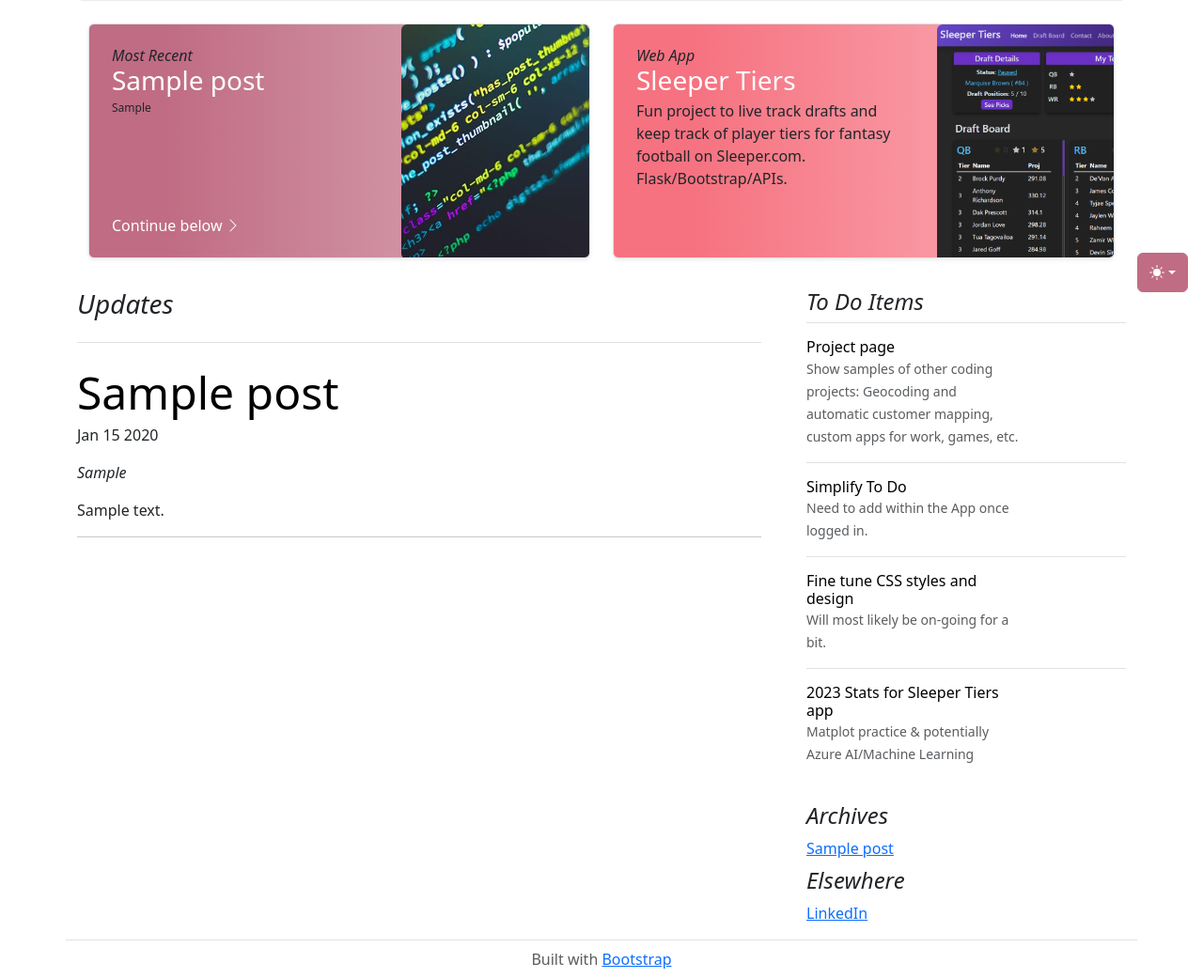
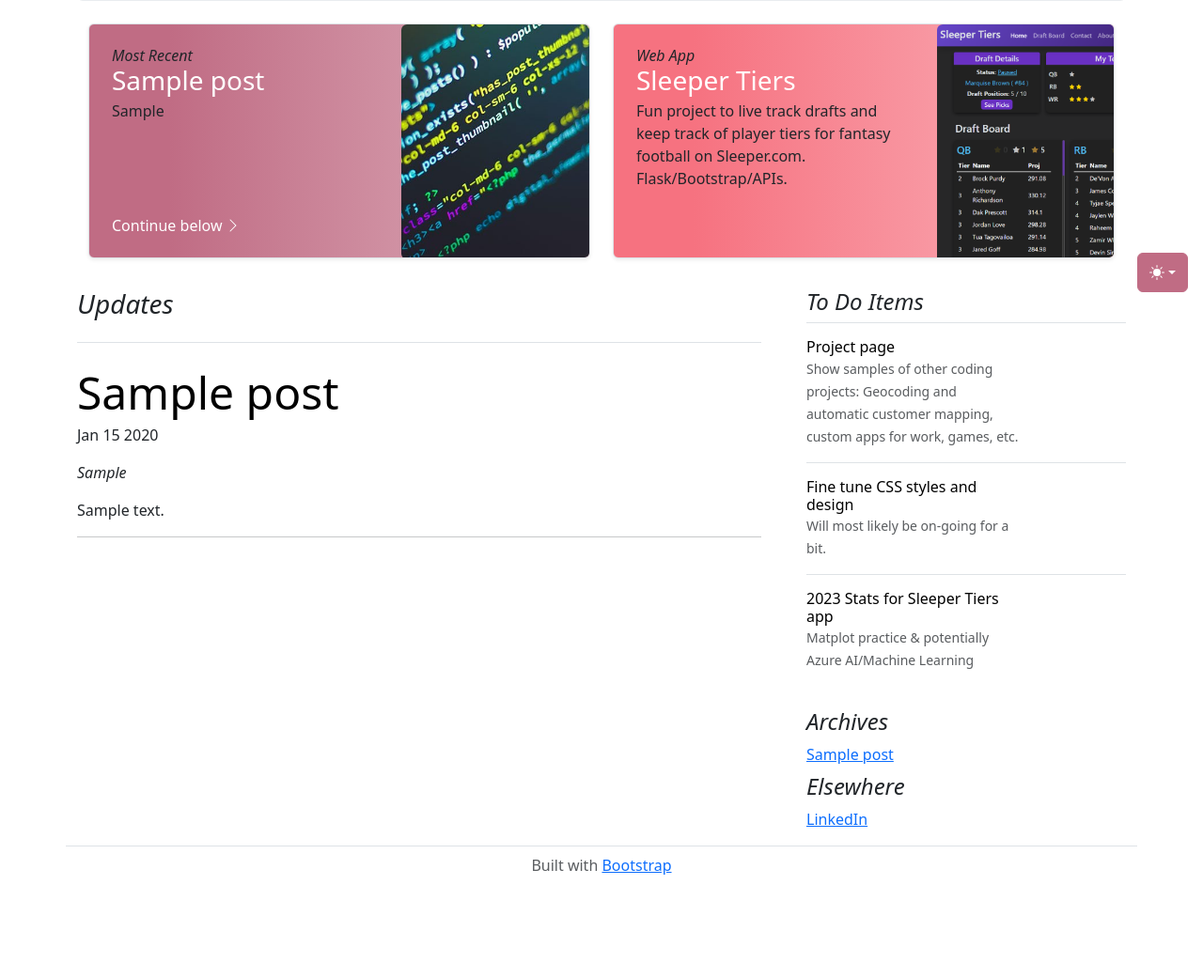
Before and after one commit to brownjf2027/PersonalSite, a Flask app: page / in a window 1280 px wide. Shown: the part 473-1514 px from the top of the page at 94% size. After the commit the page ends 1404 px from the top, so only its background shows below. Run offline with Flask 3, Linux system fonts and the light colour scheme; tables that the repository leaves empty hold one stand-in row (values such as "Sample post"); some libraries are stand-ins or nearby versions.

Commit message:
Some formatting changes and updated edit forms for rich text editing.

```diff
--- a/main.py
+++ b/main.py
@@ -207,9 +207,10 @@
                            logged_in=current_user.is_authenticated)
 
 
-@app.route('/add_todo', methods=["GET"])
-def add_todo(todo, description):
-    todos.add_item(todo, description)
+@app.route('/add_todo', methods=["POST"])
+def add_todo():
+    todo_data = request.json
+    todos.add_item(todo_data)
     all_posts = Post.query.order_by(Post.date.desc()).all()
     todo_list = get_todo_list()
     return render_template("index.html", todo_list=todo_list, all_posts=all_posts,
--- a/static/css/styles.css
+++ b/static/css/styles.css
@@ -152,19 +152,6 @@
   display: block !important;
 }
 
-/* Required Bootstrap imports */
-@import "functions";
-@import "variables";
-@import "variables-dark";
-@import "maps";
-@import "mixins";
-@import "utilities";
-
-/* Remainder of Bootstrap imports */
-@import "root";
-@import "reboot";
-/* etc */
-
 
 [data-bs-theme="dark"] {
   --bs-body-color: var(--bs-white);
--- a/static/files/todo.json
+++ b/static/files/todo.json
@@ -2,10 +2,6 @@
     {
         "title": "Project page",
         "description": "Show samples of other coding projects: Geocoding and automatic customer mapping, custom apps for work, games, etc."
-    },
-    {
-        "title": "Simplify To Do",
-        "description": "Need to add within the App once logged in."
     },
     {
         "title": "Fine tune CSS styles and design",
--- a/templates/base.html
+++ b/templates/base.html
@@ -14,8 +14,9 @@
     <link rel="stylesheet"
           href="{{ url_for('static', filename='css/hljs.css')}}">
     <script src="https://cdnjs.cloudflare.com/ajax/libs/highlight.js/10.0.3/highlight.min.js"></script>
+    <link rel="stylesheet" href="https://cdnjs.cloudflare.com/ajax/libs/font-awesome/4.7.0/css/font-awesome.min.css">
     <script>hljs.initHighlightingOnLoad();</script>
-    {{ ckeditor.load_code_theme() }}
+<!--    {{ ckeditor.load_code_theme() }}-->
     <meta name="theme-color" content="#712cf9">
 </head>
 <body>
@@ -195,9 +196,11 @@
     </div>
   </footer>
 <!-- Include Bootstrap JS (optional) -->
+<script src="https://code.jquery.com/jquery-3.5.1.min.js"></script>
 <script src="https://cdn.jsdelivr.net/npm/bootstrap@5.3.3/dist/js/bootstrap.bundle.min.js"
         integrity="sha384-YvpcrYf0tY3lHB60NNkmXc5s9fDVZLESaAA55NDzOxhy9GkcIdslK1eN7N6jIeHz"
         crossorigin="anonymous"></script>
+
 <script>
 
     /*!
@@ -281,6 +284,26 @@
       })
     })()
 </script>
-
+<script>
+    $(document).ready(function() {
+        $('#submitTodo').click(function() {
+            var title = $('#todoTitle').val();
+            var description = $('#todoDescription').val();
+            $.ajax({
+                type: "POST",
+                url: "/add_todo",
+                data: JSON.stringify({title: title, description: description}),
+                contentType: 'application/json',
+                success: function(response) {
+                    alert('Todo added successfully!');
+                    $('#todoModal').modal('hide');
+                },
+                error: function(error) {
+                    console.log(error);
+                }
+            });
+        });
+    });
+</script>
 </body>
 </html>
--- a/templates/index.html
+++ b/templates/index.html
@@ -20,7 +46,7 @@
                         <h6 class="fst-italic mb-0">Most Recent</h6>
                         <h3 class="mb-1 text-white">{{ all_posts[0].title }}</h3>
                         <!--          <div class="mb-1 text-body-secondary">Mar 2024</div>-->
-                        <p class="card-text mb-auto">{{ all_posts[0].blurb }}</p>
+                        <p class="mb-auto colored-background-text">{{ all_posts[0].blurb }}</p>
                         <a href="#latest" class="icon-link gap-1 icon-link-hover stretched-link">
                             Continue below
                             <svg class="bi">
--- a/todos.py
+++ b/todos.py
@@ -2,11 +2,11 @@
 
 
 # Function to add a new item to the todo list
-def add_item(title, description):
+def add_item(js_data):
     with open('static/files/todo.json', 'r') as file:
         todo_list = json.load(file)
 
-    new_item = {"title": title, "description": description}
+    new_item = js_data
     todo_list.append(new_item)
 
     with open('static/files/todo.json', 'w') as file:
```
Also changed, not shown: other parts of templates/index.html (+34 -1 lines).
